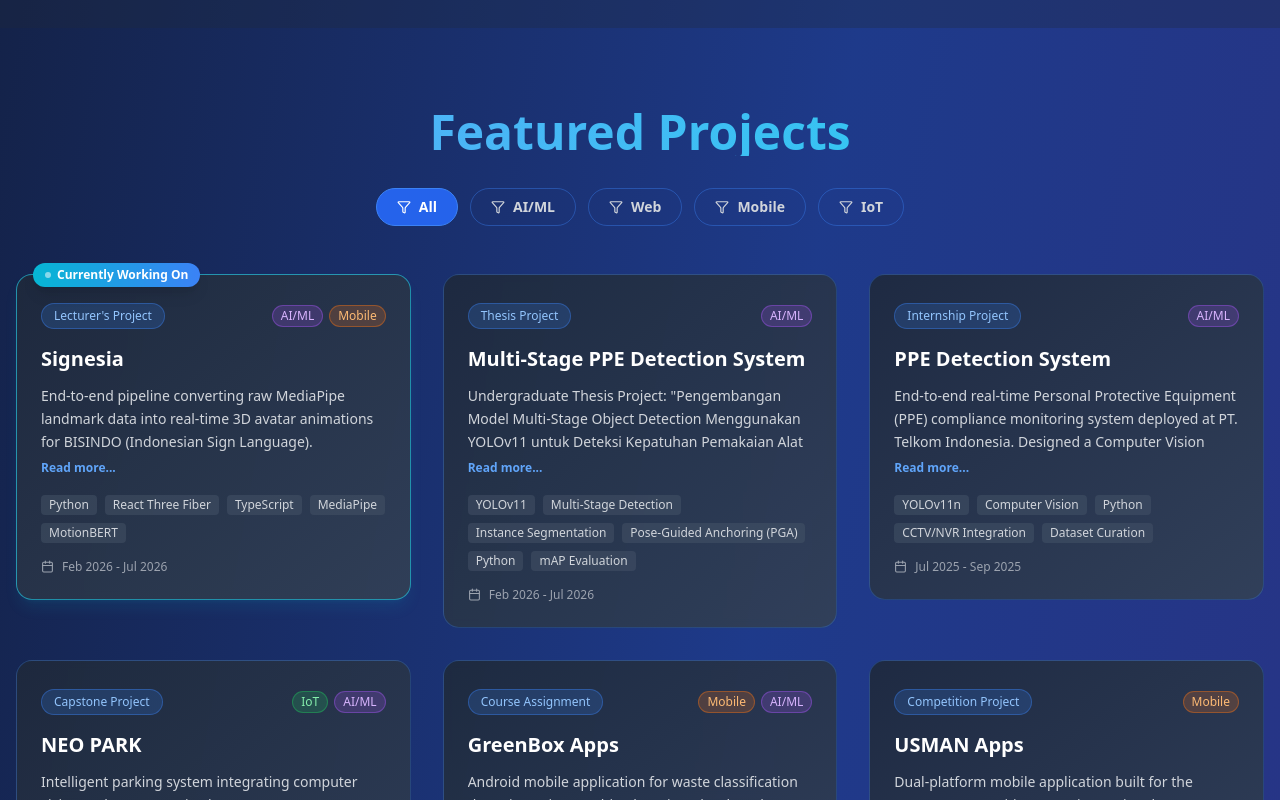
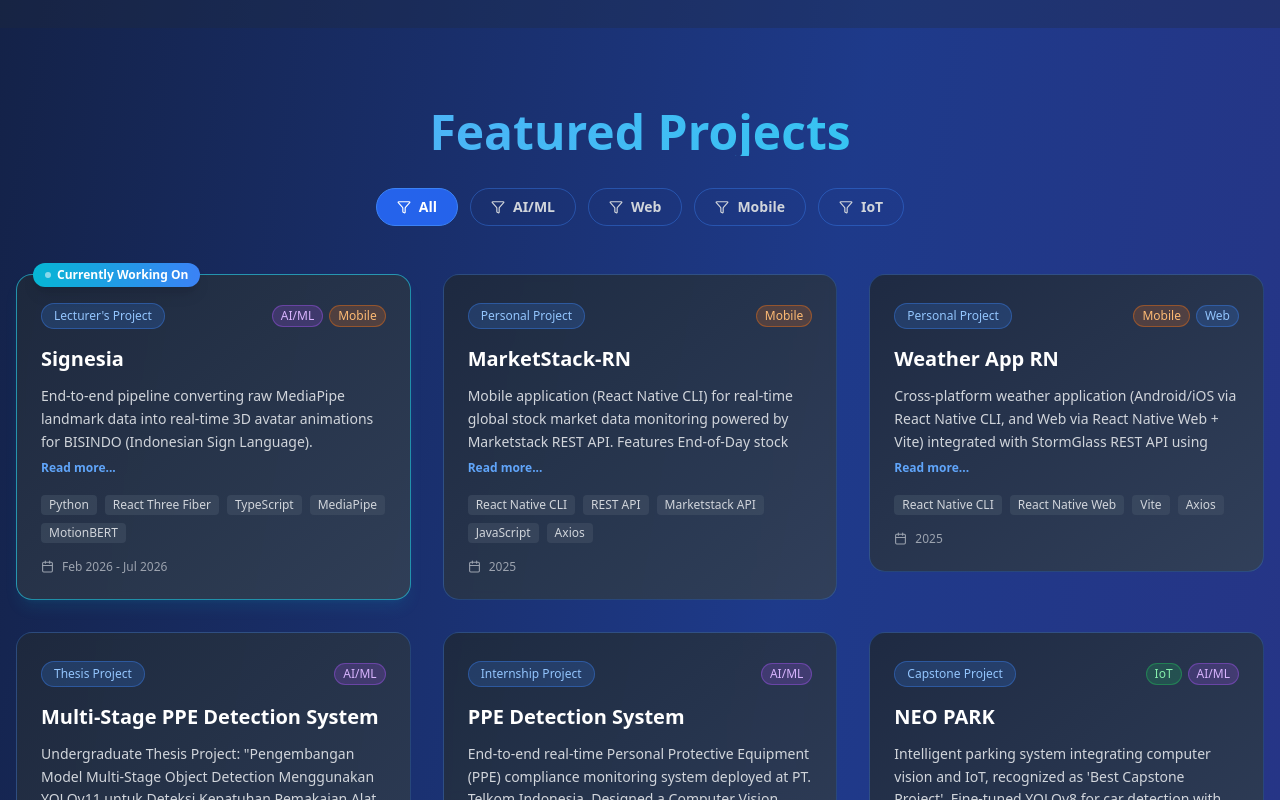
Before and after one commit to AhmadSultanMA/web-porto, a React (Vite) app: page / in a window 1280 px wide. Shown: the part 2331-3131 px from the top of the page. Built offline with nearby package versions, Linux system fonts and the light colour scheme.

Commit message:
update portfolio

```diff
--- a/src/data/portfolioData.js
+++ b/src/data/portfolioData.js
@@ -36,7 +36,7 @@ export const skills = {
     "Golang", "Python", "PHP", "SQL", "HTML/CSS", "C++",
   ],
   "Frameworks & Libraries": [
-    "React.js", "React Native", "Next.js", "Vue.js",
+    "React.js", "React Native", "React Native Web", "Next.js", "Vue.js",
     "Flutter", "Laravel", "React Three Fiber", "Inertia.js",
   ],
   "AI/ML & Computer Vision": [
@@ -67,6 +67,28 @@ export const projects = [
     category: ["AI/ML", "Mobile"],
     link: "#",
     active: true,
+  },
+  {
+    title: "MarketStack-RN",
+    description:
+      "Mobile application (React Native CLI) for real-time global stock market data monitoring powered by Marketstack REST API. Features End-of-Day stock prices (open/close, high/low, volume, and % change) for global stocks, live ticker/issuer search, world stock exchange directory (MIC code, country, time zone), dynamic custom API key configuration without rebuilding, and an automated mock data fallback system during offline states or API errors to prevent crashes.",
+    tech: ["React Native CLI", "REST API", "Marketstack API", "JavaScript", "Axios"],
+    date: "2025",
+    type: "Personal Project",
+    category: "Mobile",
+    link: "#",
+    active: false,
+  },
+  {
+    title: "Weather App RN",
+    description:
+      "Cross-platform weather application (Android/iOS via React Native CLI, and Web via React Native Web + Vite) integrated with StormGlass REST API using Axios. Features location search & geocoding, comprehensive weather metrics, horizontal scrolling hourly forecast, 30-minute local caching, and a daily API quota counter for rate-limit optimization.",
+    tech: ["React Native CLI", "React Native Web", "Vite", "Axios"],
+    date: "2025",
+    type: "Personal Project",
+    category: ["Mobile", "Web"],
+    link: "#",
+    active: false,
   },
   {
     title: "Multi-Stage PPE Detection System",
```
